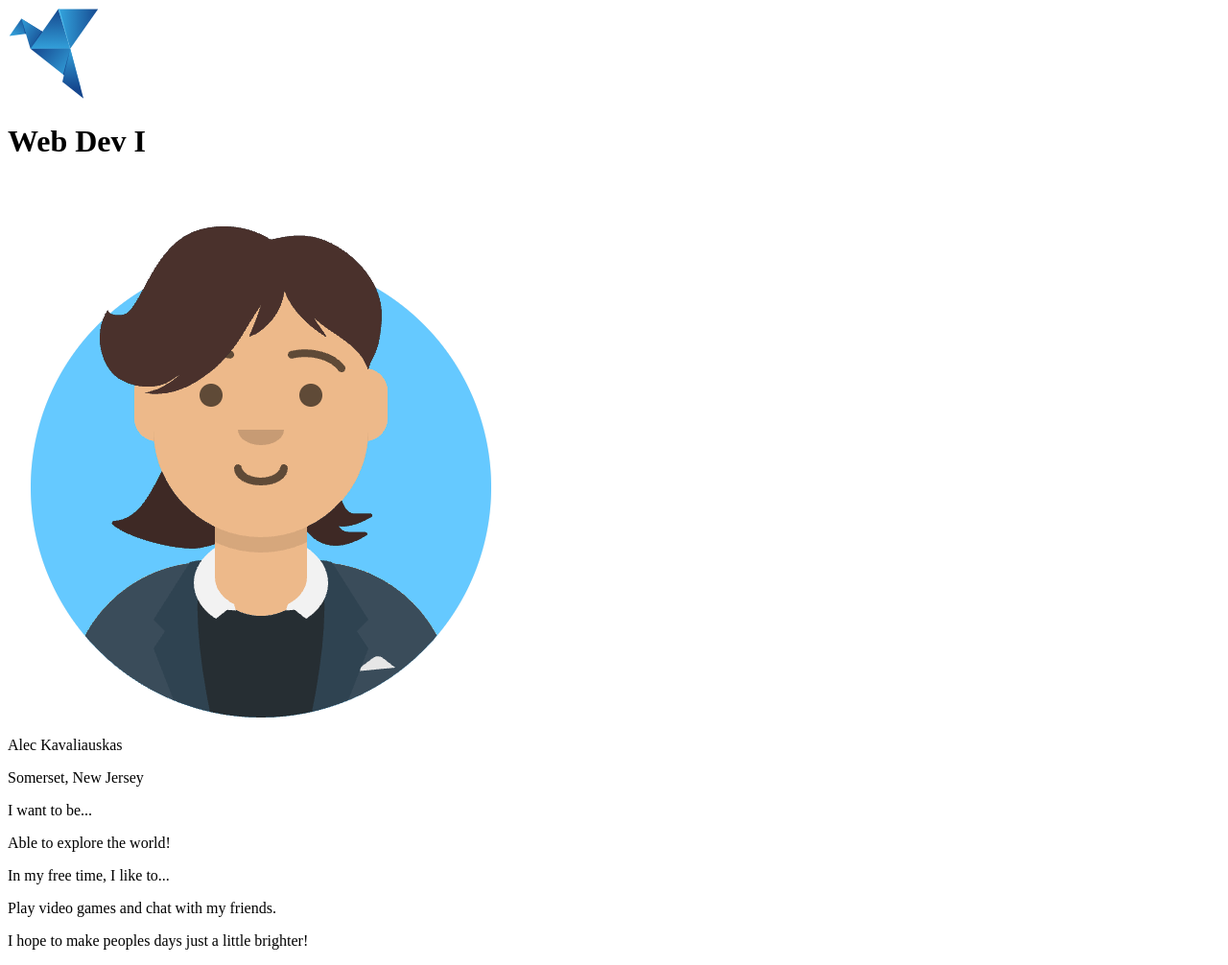
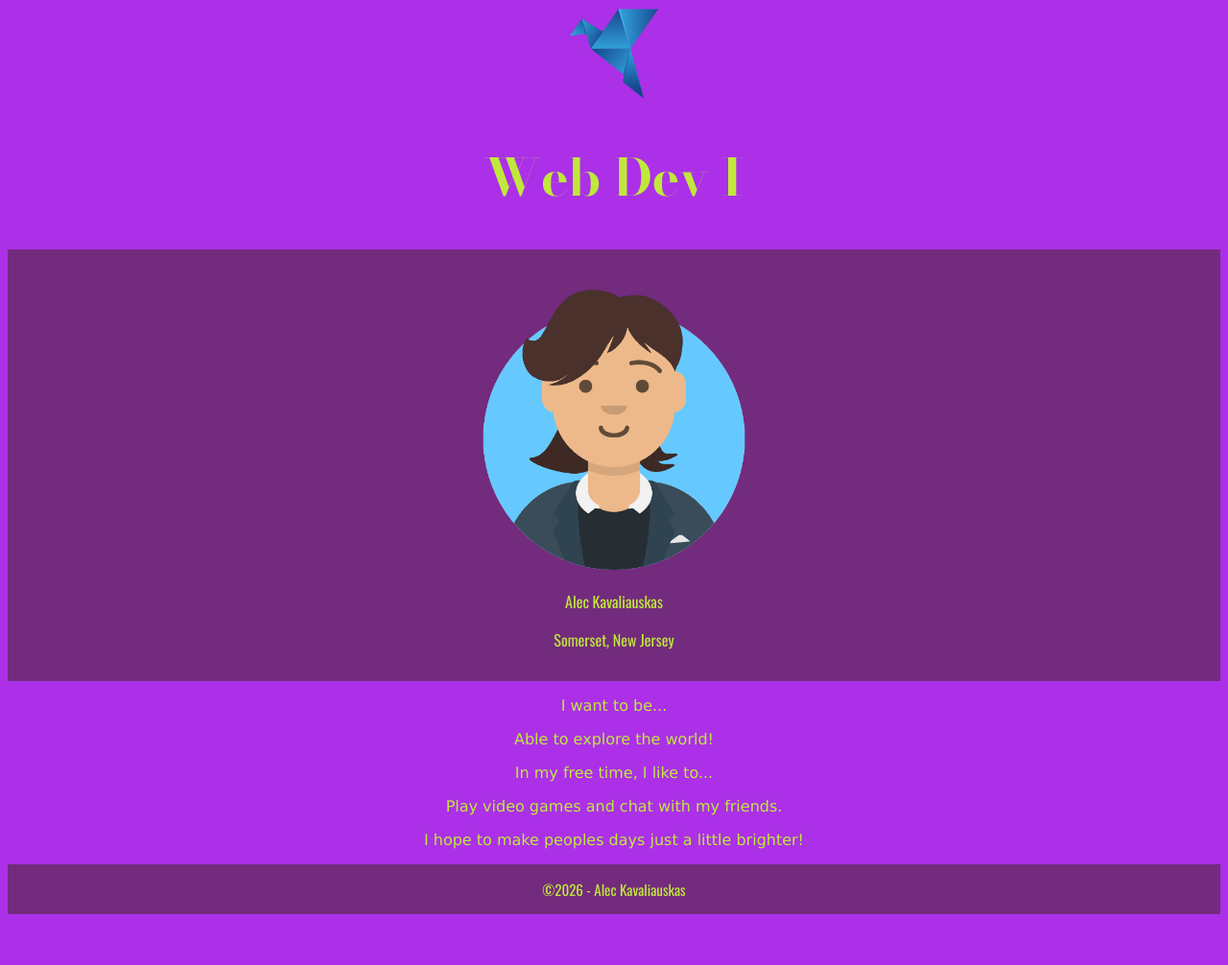
Before and after one commit to rvcc-grid/fa26-about-me-a301k, a plain HTML site: page index.html in a window 1280 px wide. Shown: the whole page at 96% size. After the commit the page ends 961 px from the top, so only its background shows below. Drawn offline with nearby package versions, Linux system fonts and the light colour scheme.

Commit message:
adding some style

```diff
--- /dev/null
+++ b/css/style.css
@@ -0,0 +1,33 @@
+body{
+    background-color: #AB30E8;
+    color:  #C0E83C;
+}
+
+h1, h2, h3, h4, h5, h6 {
+    font-family: "Bodoni Moda";
+    font-size: 40pt;
+
+}
+
+header{
+    text-align: center;
+}
+
+#hero, footer{
+    font-family: "Oswald";
+    text-align: center;
+    background-color: #732B7D;
+    padding: 15px;
+}
+
+#hero img{
+    width: 300px;
+}
+
+#bio{
+    text-align: center;
+    font-family: 'Lucida Sans';
+}
+footer{
+    font-size: 15px;
+}
--- a/index.html
+++ b/index.html
@@ -4,6 +4,11 @@
     <meta charset="UTF-8">
     <meta name="viewport" content="width=device-width, initial-scale=1.0">
     <title>About Me</title>
+
+    <link rel="preconnect" href="https://fonts.googleapis.com">
+    <link rel="preconnect" href="https://fonts.gstatic.com" crossorigin>
+    <link href="https://fonts.googleapis.com/css2?family=Bodoni+Moda:ital,opsz,wght@0,6..96,400..900;1,6..96,400..900&family=Oswald:wght@200..700&display=swap" rel="stylesheet">
+    <link href="css/style.css" rel="stylesheet">
 </head>
 <body>
      <!-- the body element contains all content shown to a visitor-->
@@ -15,7 +20,7 @@
 
     <main>
         <!-- main conatins important content-->
-         <section>
+         <section id="hero">
             <!--hero section: shows profile image, name and location-->
             <img src="img/avataaars.png" alt="Avatar picture of me">
             <div>
@@ -24,7 +29,7 @@
             </div>
         </section>
 
-        <section>
+        <section id="bio">
             <!-- bio section: personal info-->
             <div>
                 <p>I want to be...</p>
@@ -35,5 +40,10 @@
             </div>
         </section>
     </main>
+    <footer>
+
+        ©2026 - Alec Kavaliauskas
+
+    </footer>
 </body>
 </html>
```
